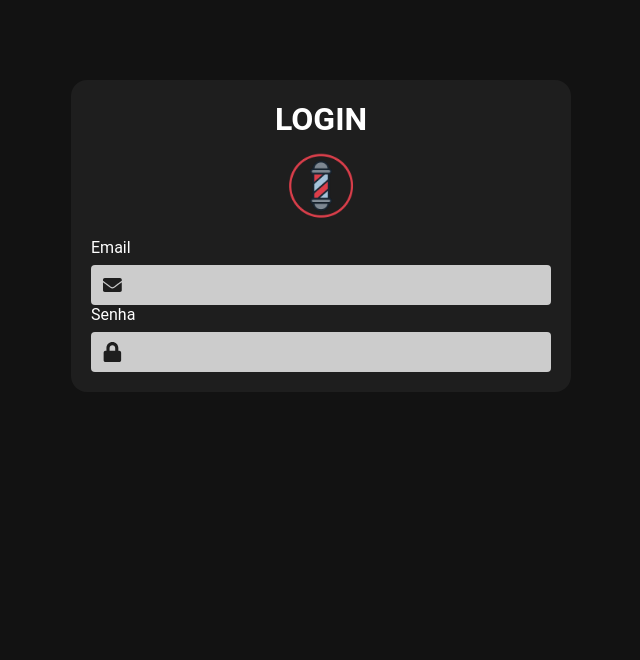
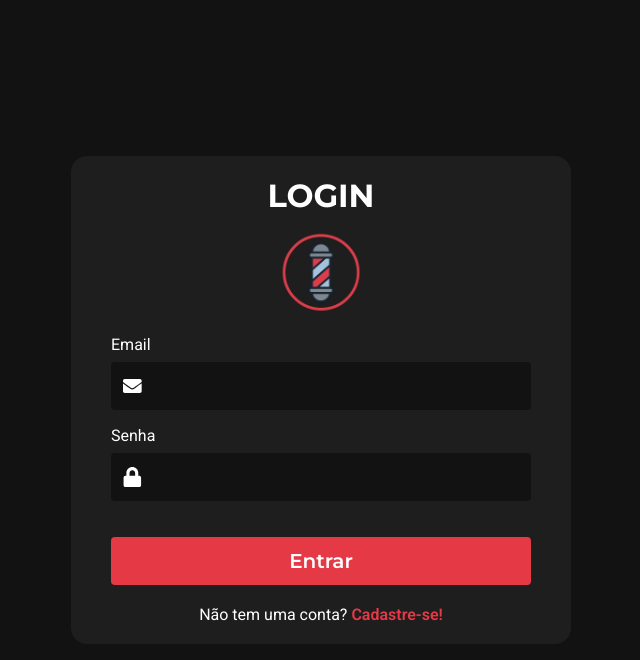
Before and after one commit to DevMatheusMonteiro/HairManager, a React (Vite) app: page / in a window 1280 px wide. Shown: the top 660 px of the page, without its empty margins (319-959 px from the left). Built offline with nearby package versions, Linux system fonts and the light colour scheme.

Commit message:
página de login finalizada

```diff
--- a/index.html
+++ b/index.html
@@ -3,6 +3,12 @@
   <head>
     <meta charset="UTF-8" />
     <link rel="icon" href="./src/assets/logo.png" />
+    <link rel="preconnect" href="https://fonts.googleapis.com" />
+    <link rel="preconnect" href="https://fonts.gstatic.com" crossorigin />
+    <link
+      href="https://fonts.googleapis.com/css2?family=Montserrat:ital,wght@0,100..900;1,100..900&family=Roboto:ital,wght@0,100..900;1,100..900&display=swap"
+      rel="stylesheet"
+    />
     <meta name="viewport" content="width=device-width, initial-scale=1.0" />
     <title>Hair Manager</title>
   </head>
--- /dev/null
+++ b/src/components/Button/index.jsx
@@ -0,0 +1,9 @@
+import { Container } from "./styles";
+
+export function Button({ children, ...rest }) {
+  return (
+    <Container {...rest} className="button-component">
+      {children}
+    </Container>
+  );
+}
--- /dev/null
+++ b/src/components/Button/styles.js
@@ -0,0 +1,26 @@
+import styled from "styled-components";
+
+export const Container = styled.button`
+  cursor: pointer;
+  transition: opacity var(--transition-fast);
+  font-family: var(--font-secondary);
+  font-weight: 600;
+  display: inline-flex;
+  align-items: center;
+  justify-content: center;
+  padding: 0 1.6rem;
+  height: 4.8rem;
+  width: 100%;
+  background-color: var(--color-primary);
+  color: var(--color-text-primary);
+  font-size: 2rem;
+  border: none;
+  border-radius: var(--radius-small);
+  outline: none;
+  &:hover {
+    opacity: 0.8;
+  }
+  &:focus {
+    outline: 2px solid var(--color-secondary);
+  }
+`;
--- a/src/components/Input/styles.js
+++ b/src/components/Input/styles.js
@@ -13,18 +13,21 @@ export const Container = styled.div`
     .input-wrapper {
       outline: 2px solid var(--color-secondary);
     }
+    .input-wrapper svg {
+      color: var(--color-secondary);
+    }
   }
   .input-wrapper {
     display: flex;
     align-items: center;
     gap: 0.8rem;
-    background-color: var(--color-text-secondary);
+    background-color: var(--color-background);
     width: 100%;
-    height: 4rem;
+    height: 4.8rem;
     border-radius: var(--radius-small);
     padding: 0 1.2rem;
     svg {
-      color: var(--color-surface);
+      color: var(--color-text-primary);
       font-size: 2rem;
     }
     input {
@@ -33,7 +36,9 @@ export const Container = styled.div`
       background-color: transparent;
       border: none;
       outline: none;
-      font-size: 1.4rem;
+      font-size: 1.6rem;
+      font-family: var(--font-secondary);
+      color: var(--color-text-primary);
     }
   }
 `;
--- a/src/pages/SignIn/index.jsx
+++ b/src/pages/SignIn/index.jsx
@@ -1,21 +1,35 @@
 import { FaEnvelope, FaLock } from "react-icons/fa";
 import { Container, Form } from "./styles";
 import logo from "../../assets/logo.png";
+import { Link } from "react-router-dom";
 
 import { Input } from "../../components/Input";
+import { Button } from "../../components/Button";
 
 export default function SignIn({}) {
   return (
     <Container>
       <div className="form-container">
-        <div className="title-logo">
-          <h1>Login</h1>
-          <img src={logo} alt="Hair Manager Logo" title="Hair Manager Logo" />
-        </div>
-        <Form>
+        <h1>Login</h1>
+        <img
+          src={logo}
+          alt="Hair Manager Logo"
+          title="Hair Manager Logo"
+          id="logo"
+        />
+        <Form onSubmit={(e) => e.preventDefault()}>
           <Input icon={FaEnvelope} label="Email" id="emailLogin" />
-          <Input icon={FaLock} label="Senha" id="emailLogin" type="password" />
+          <Input
+            icon={FaLock}
+            label="Senha"
+            id="passwordLogin"
+            type="password"
+          />
+          <Button type="submit">Entrar</Button>
         </Form>
+        <p className="register-link">
+          Não tem uma conta? <Link to="/signup">Cadastre-se!</Link>
+        </p>
       </div>
     </Container>
   );
--- a/src/pages/SignIn/styles.js
+++ b/src/pages/SignIn/styles.js
@@ -5,28 +5,43 @@ export const Container = styled.div`
   flex-direction: column;
   align-items: center;
   justify-content: center;
+  height: 100vh;
+  padding: 2rem;
   .form-container {
-    margin-top: 8rem;
-    padding: 2rem;
+    display: grid;
+    grid-template-columns: 1fr;
+    place-content: center;
+    place-items: center;
+    padding: 2rem 4rem;
     width: 100%;
     max-width: 500px;
     background-color: var(--color-surface);
     border-radius: var(--radius-large);
 
-    .title-logo {
     h1 {
       text-transform: uppercase;
+      font-family: var(--font-secondary);
     }
-      display: flex;
-      flex-direction: column;
-      align-items: center;
-      justify-content: center;
     img {
       width: 100%;
-        max-width: 100px;
+      max-width: 120px;
     }
+  }
+  .register-link {
+    margin-top: 2rem;
+    a {
+      font-weight: 600;
     }
   }
 `;
 
-export const Form = styled.form``;
+export const Form = styled.form`
+  display: grid;
+  grid-template-columns: 1fr;
+  gap: 1.6rem;
+  width: 100%;
+
+  .button-component {
+    margin-top: 2rem;
+  }
+`;
--- a/src/styles/globalStyles.js
+++ b/src/styles/globalStyles.js
@@ -40,12 +40,11 @@ export const GlobalStyles = createGlobalStyle`
     }
     a {
         cursor: pointer;
-        transition: color var(--transition-fast), background-color var(--transition-fast);
+        transition: color var(--transition-fast);
         text-decoration: none;
         color: var(--color-primary);
     }
     a:hover {
         color: var(--color-secondary);
-        box-shadow: var(--shadow-soft);
     }
 `;
```
Lines whose indentation alone changed are shown as unchanged.
